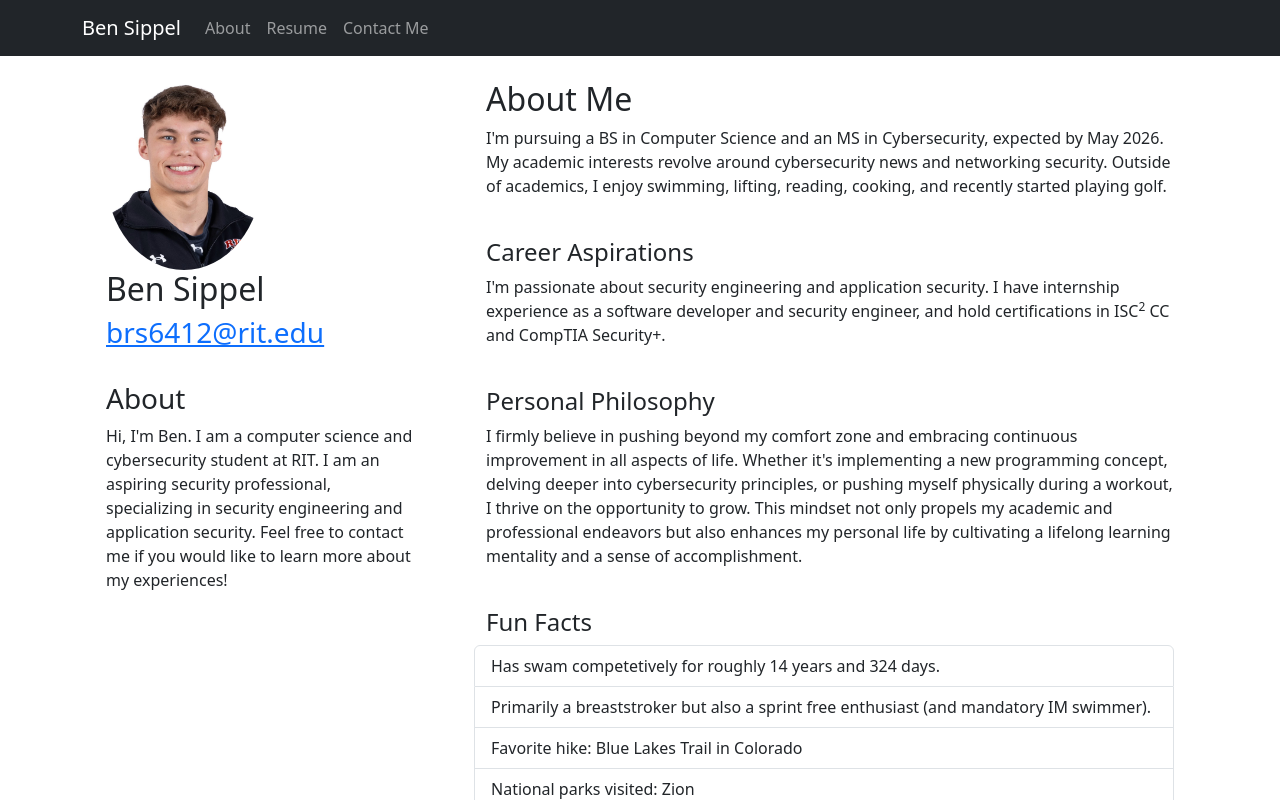
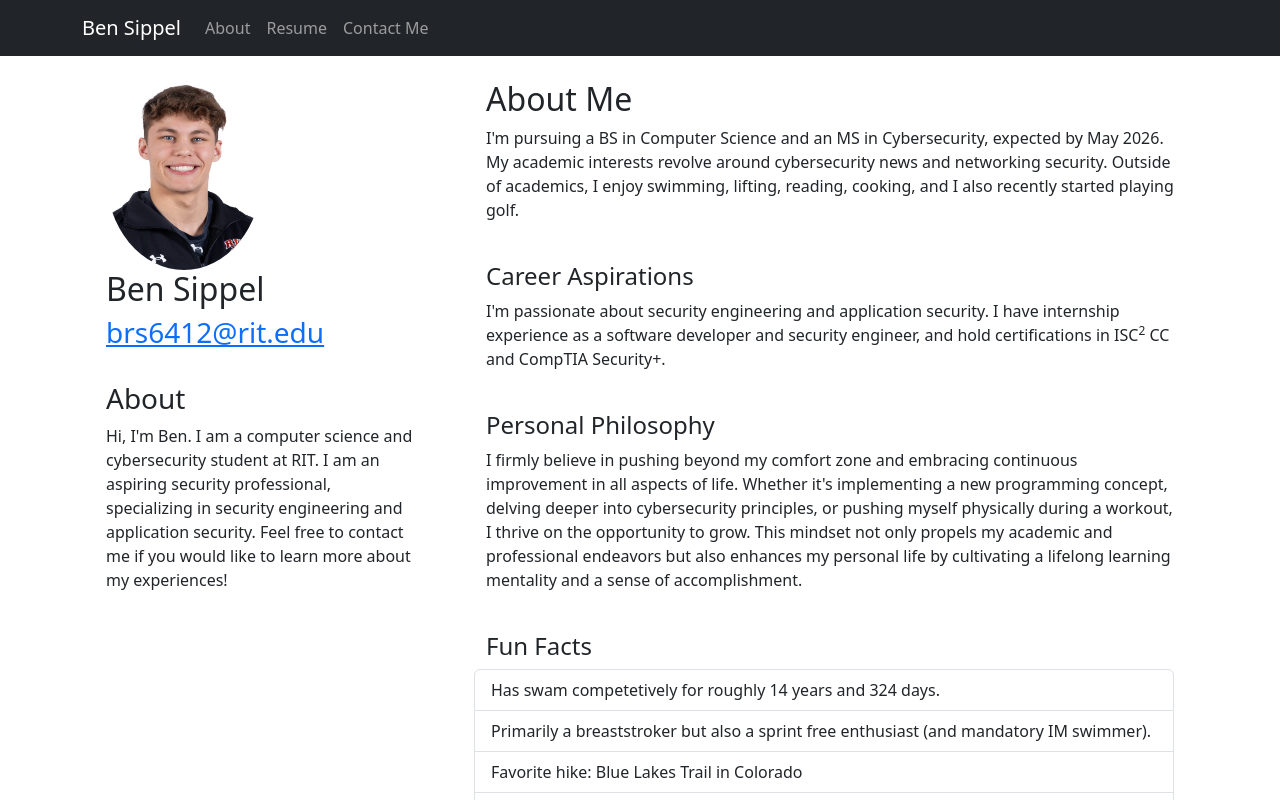
Before and after one commit to brs6412/personal-site, a React (Create React App) app: page /about in a window 1280 px wide. Shown: the top 800 px of the page. Built offline with nearby package versions, Linux system fonts and the light colour scheme.

Commit message:
Updated about me

```diff
--- a/src/components/About.js
+++ b/src/components/About.js
@@ -32,7 +32,7 @@ export default function About() {
           I'm pursuing a BS in Computer Science and an MS in Cybersecurity,
           expected by May 2026. My academic interests revolve around
           cybersecurity news and networking security. Outside of academics, I
-          enjoy swimming, lifting, reading, cooking, and recently started
+          enjoy swimming, lifting, reading, cooking, and I also recently started
           playing golf.
         </p>
       </Row>
```
